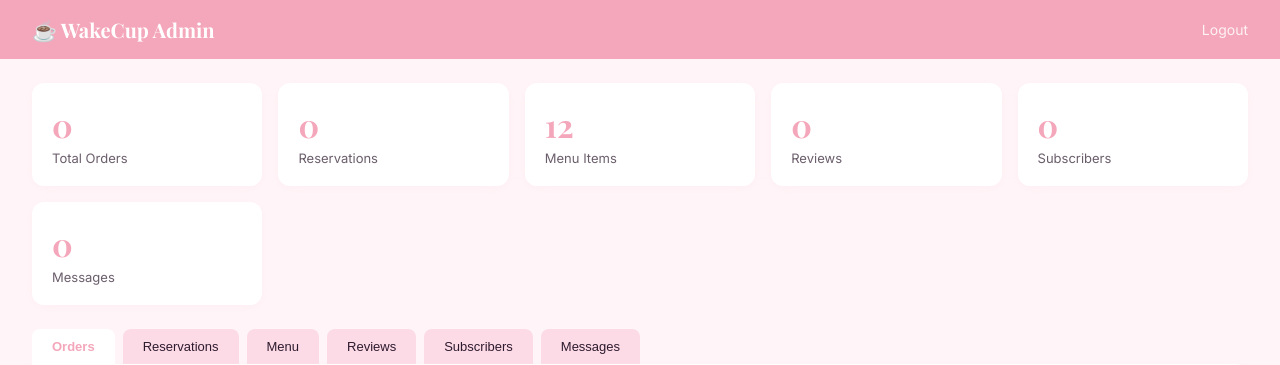
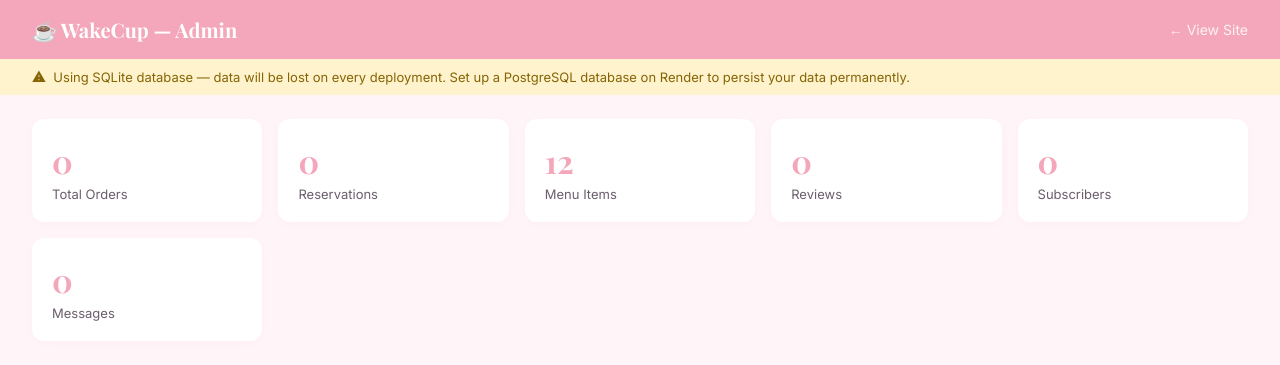
Before and after one commit to Harshavardhini255/cafe-web, a Flask app: page /admin/dashboard in a window 1280 px wide. Shown: the top 365 px of the page. Run offline with Flask 3, Linux system fonts and the light colour scheme; the visitor is signed in with stand-in values (Sample User, id 1); data comes from the database, SQL or seed files in the repository; data that the repository does not hold is empty.

Commit message:
fix: postgresql URI conversion, add db-type warning banner in admin

```diff
--- a/app.py
+++ b/app.py
@@ -162,11 +162,12 @@ def admin_dashboard():
                 order_counts[name] = order_counts.get(name, 0) + i.get('qty', 0)
         except:
             pass
+    db_type = 'sqlite' if 'sqlite' in str(db.engine.url) else 'postgresql'
     return render_template('admin/dashboard.html',
         orders=orders, reservations=reservations,
         menu_items=menu_items, reviews=reviews,
         subscribers=subscribers, contacts=contacts,
-        order_counts=order_counts)
+        order_counts=order_counts, db_type=db_type)
 
 @app.route('/admin/order/<int:order_id>/status', methods=['POST'])
 def update_order_status(order_id):
--- a/templates/admin/dashboard.html
+++ b/templates/admin/dashboard.html
@@ -48,9 +48,14 @@ td { padding:12px 8px; border-bottom:1px solid #FFF5F8; vertical-align:top; font
 </head>
 <body>
 <div class="header">
-  <h1>☕ WakeCup Admin</h1>
-  <a href="/admin/logout">Logout</a>
+  <h1>☕ WakeCup — Admin</h1>
+  <a href="/">← View Site</a>
 </div>
+{% if db_type == 'sqlite' %}
+<div style="background:#FFF3CD;color:#856404;padding:10px 32px;font-size:13px;display:flex;align-items:center;gap:8px;">
+  <strong>⚠</strong> Using SQLite database — data will be lost on every deployment. Set up a PostgreSQL database on Render to persist your data permanently.
+</div>
+{% endif %}
 
 <div class="grid">
   <div class="card"><div class="num">{{ orders|length }}</div><div class="label">Total Orders</div>{% set pending_orders = orders|selectattr('status','equalto','pending')|list %}{% if pending_orders %}<span class="badge-new">{{ pending_orders|length }}</span>{% endif %}</div>
```
Also changed, not shown: config.py (+4 -4 lines).
